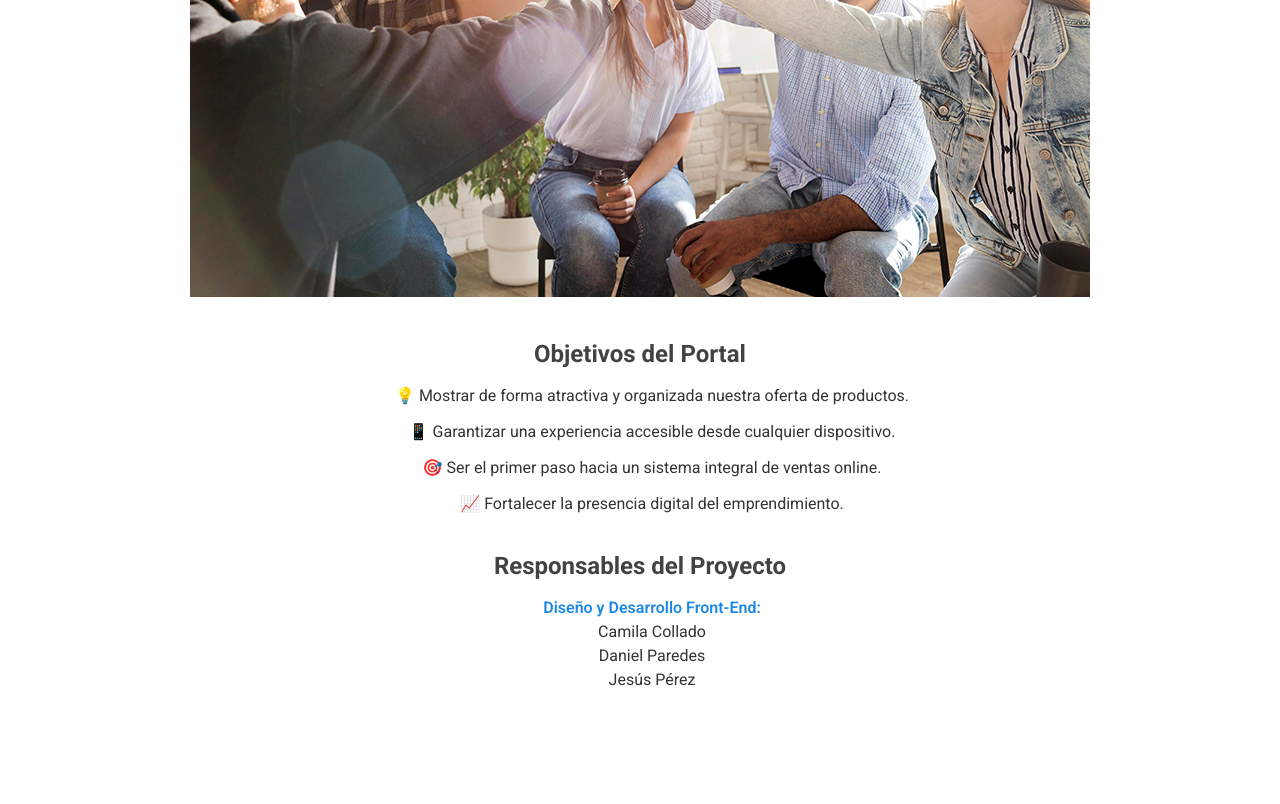
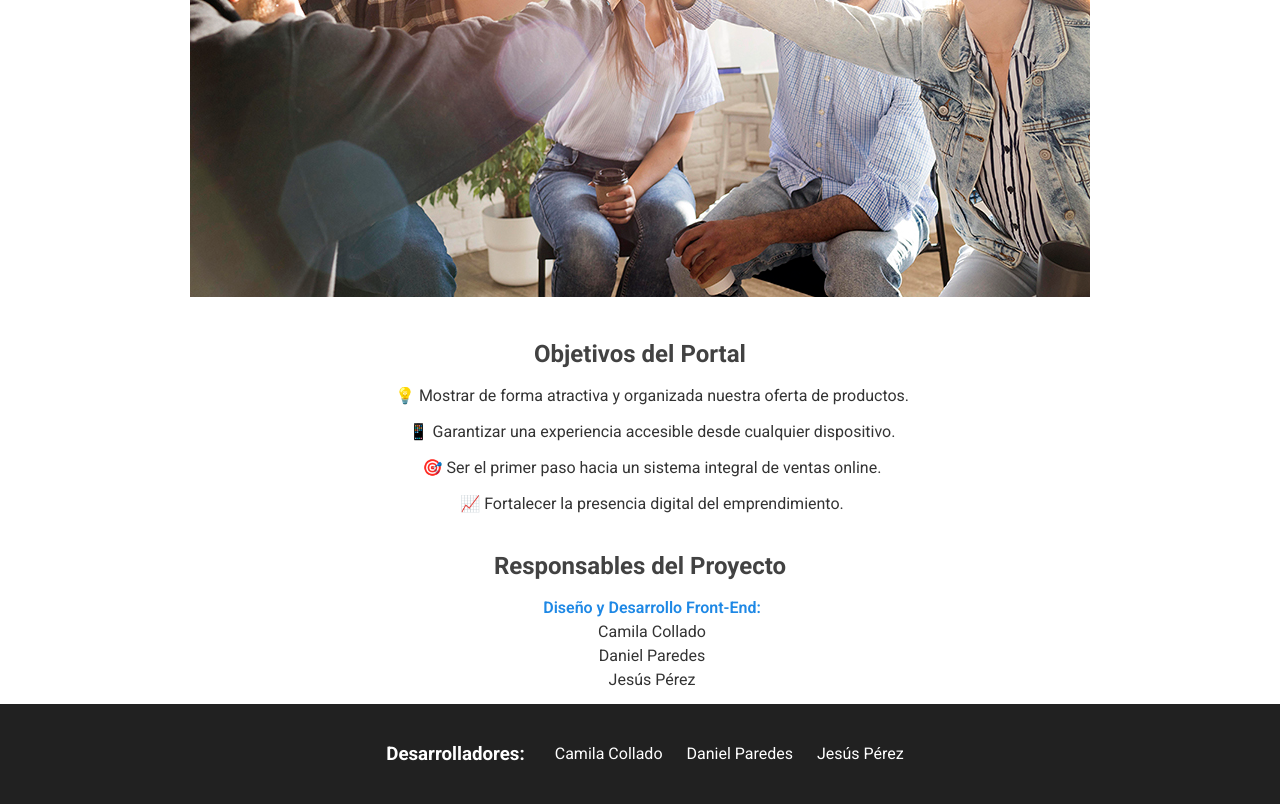
Before and after one commit to Gbus-1981/telovendo, a plain HTML site: page quienessomos.html in a window 1280 px wide. Shown: the part 510-1314 px from the top of the page. Before the commit the page ends 1214 px from the top, so only its background shows below. Drawn offline with Linux system fonts and the light colour scheme.

Commit message:
Se agrega Footer

```diff
--- a/assets/css/components.css
+++ b/assets/css/components.css
@@ -290,7 +290,7 @@
 
 .footer {
     display: flex;
-    justify-content: space-around;
+    justify-content: center;
     align-items: center;
     padding: 1rem;
     background-color: #212121;
@@ -298,11 +298,19 @@
 }
 
 .footer__contenido {
-    display: flex;
-    gap: 1rem;
     list-style: none;
     margin: 0;
     padding: 0;
+}
+
+.footer h3 {
+    margin: 10px;
+    padding: 10px;
+}
+
+.footer__contenido li {
+    display: inline-block;
+    margin: 10px;
 }
 
 .footer__contenido li a {
--- a/quienessomos.html
+++ b/quienessomos.html
@@ -53,6 +53,19 @@
         </section>
 
     </main>
-    <footer></footer>
+    <footer>
+        <section class="footer">
+            <h3>Desarrolladores:</h3>
+            <div class="footer__contenido">
+                <ul>
+                    <li><a href="#">Camila Collado</a></li>
+                    <li><a href="#">Daniel Paredes</a></li>
+                    <li><a href="#">Jesús Pérez</a></li>
+                </ul>
+
+            </div>
+
+        </section>
+    </footer>
 </body>
 </html>
```
Also changed, not shown: index.html (+1 -1 lines).
